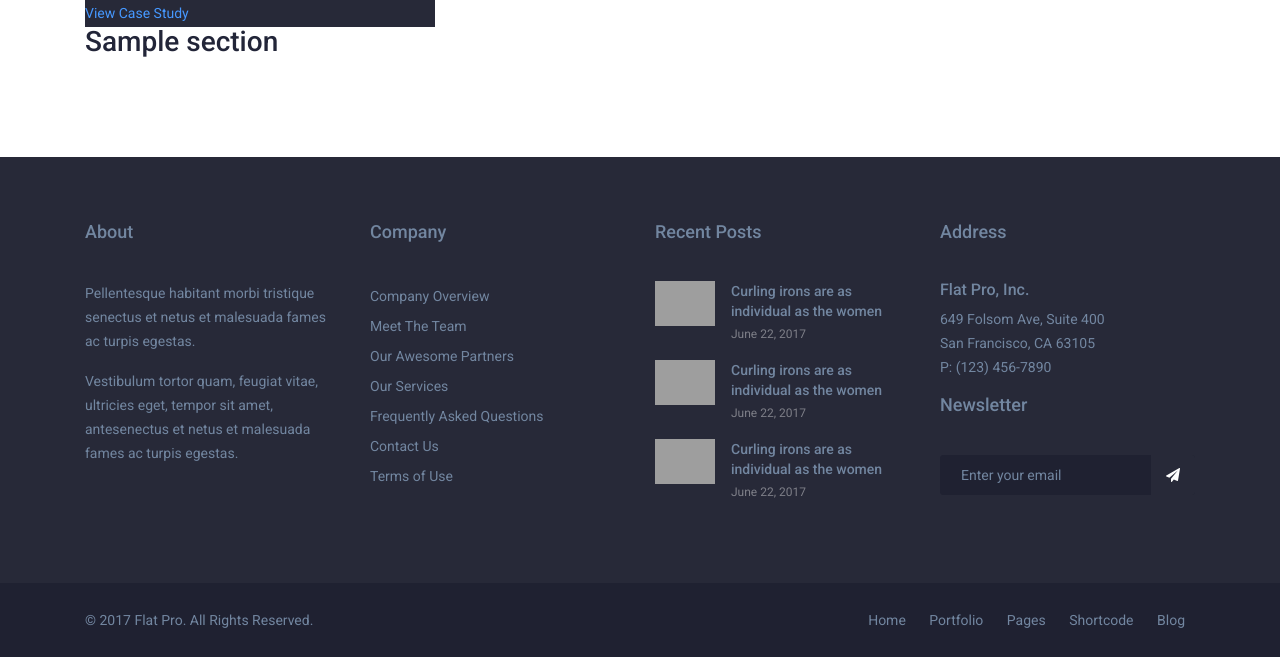
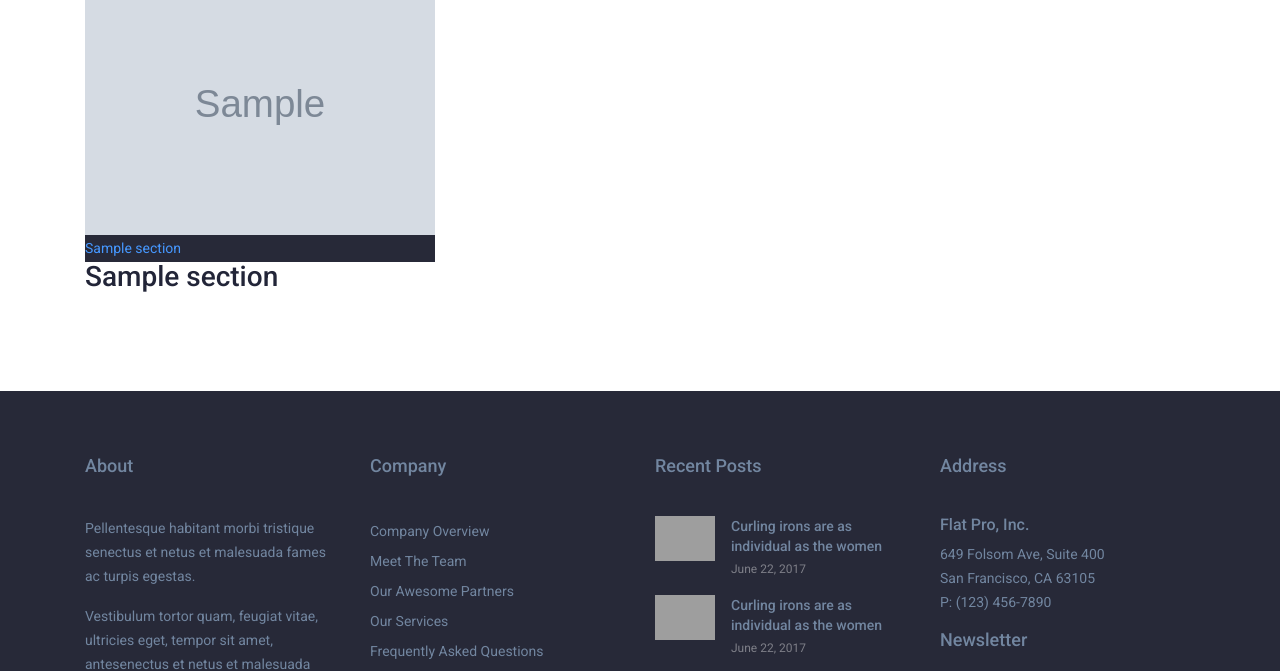
Before and after one commit to Al-x-R/sportClub_Site, a Django app: page /sections/ in a window 1280 px wide. Shown: the part 474-1145 px from the top of the page. Run offline with Django 3.2, Linux system fonts and the light colour scheme; tables that the repository leaves empty hold one stand-in row (values such as "Sample post"); grey boxes marked "Sample" are stand-in pictures; some libraries are stand-ins or nearby versions; grey boxes are pictures that could not be loaded.

Commit message:
in sections fixed html file

```diff
--- a/maximus/templates/pages/index.html
+++ b/maximus/templates/pages/index.html
@@ -32,7 +32,7 @@
                         <div class="inner ">
                             <!-- Card image -->
                             <div class="view view-cascade">
-                                <img class="card-img-top" src="{{ section.photo_main.url }}" alt="Card image cap">
+                                <img class="card-img-top" src="{{ section.photo_main_trainings.url }}" alt="Card image cap">
                                 <a>
                                     <div class="mask img-gradient"></div>
                                 </a>
--- a/maximus/templates/sections/sections.html
+++ b/maximus/templates/sections/sections.html
@@ -18,16 +18,16 @@
             <div class="single-portfolio col-md-4 branding photography design">
                 <div class="inner">
                     <div class="portfolio-img">
-                        <img src="{{ section.photo_main.url }}" alt="portfolio-image">
+                        <img src="{{ section.photo_main_trainings.url }}" alt="portfolio-image">
                         <div class="hover-content">
                             <div>
-                                <a href="#" class="button">View Case Study</a>
+                                <a href="#" class="button">{{ section.title }}</a>
                             </div>
                         </div>
                     </div>
                     <div class="portfolio-content">
                         <a href="#"><h3>{{ section.title }}</h3></a>
-
+<!--                        <a href="{% url 'section' section.id %}"><h3>{{ section.title }}</h3></a>-->
                     </div>
                 </div>
             </div>
```
